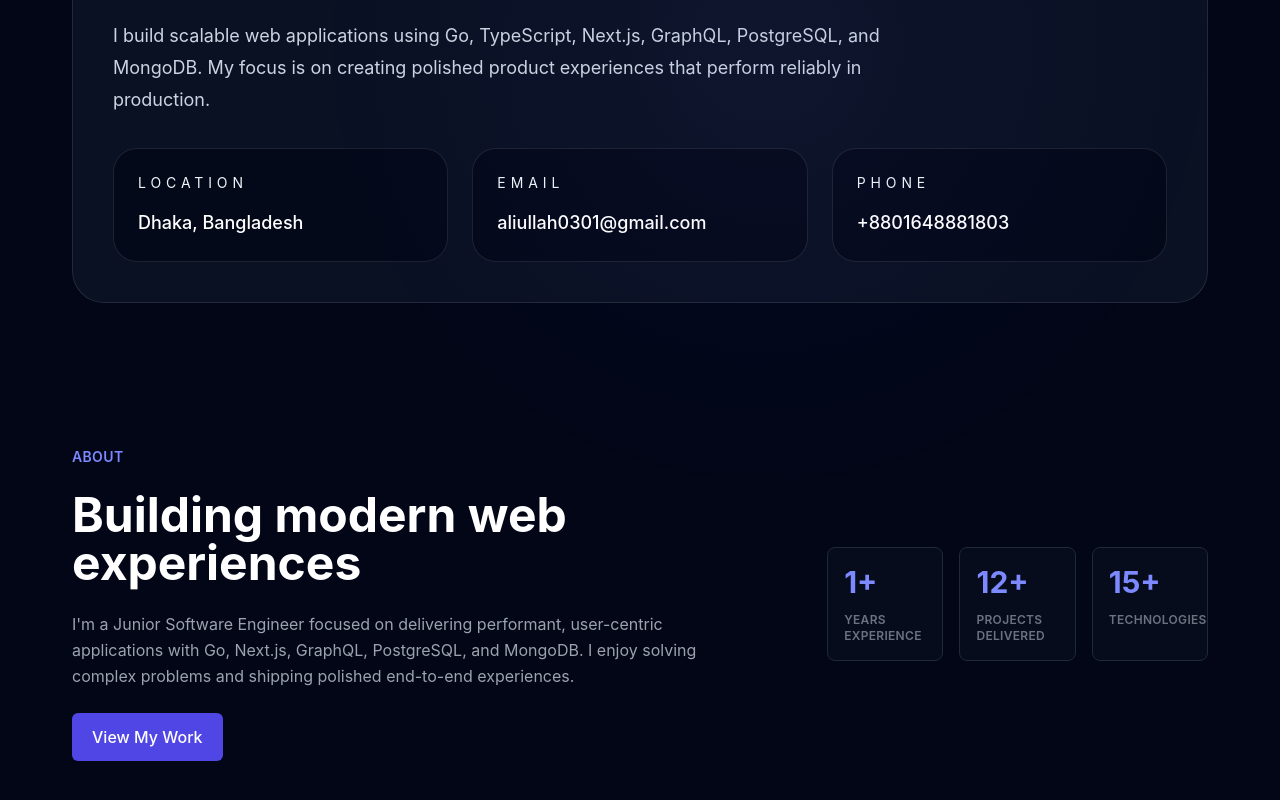
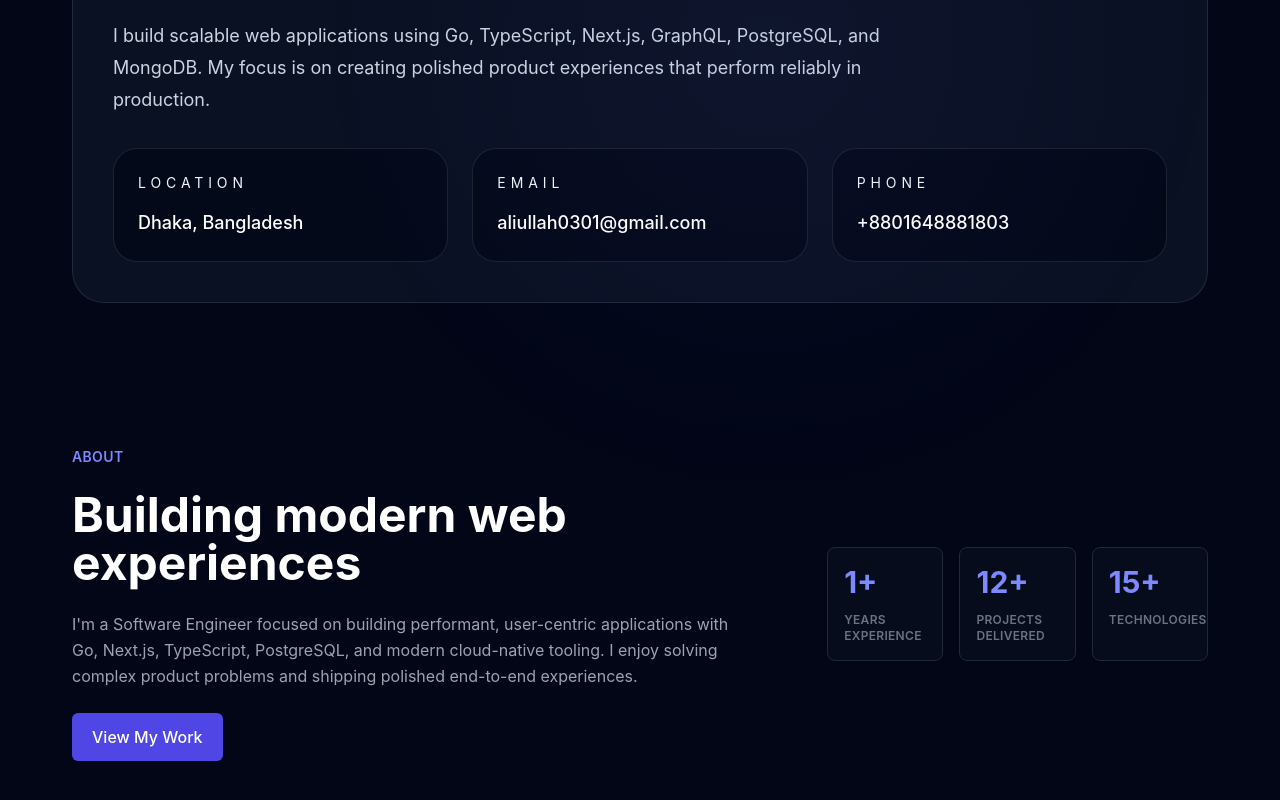
Before and after one commit to aliullah1203/portfolio, a Next.js app in the folder frontend/: page /about in a window 1280 px wide. Shown: the part 274-1074 px from the top of the page. Built offline with nearby package versions, Linux system fonts and the light colour scheme.

Commit message:
update information

```diff
--- a/frontend/src/app/admin/profile/page.tsx
+++ b/frontend/src/app/admin/profile/page.tsx
@@ -8,8 +8,8 @@ export default function AdminProfilePage() {
   const [formData, setFormData] = useState({
     fullName: 'Ali Ullah',
     email: 'ali@example.com',
-    title: 'Junior Software Engineer',
-    bio: 'A passionate software engineer specializing in Go, TypeScript, and modern web technologies.',
+    title: 'Software Engineer',
+    bio: 'A software engineer focused on building reliable backend systems, modern web apps, and scalable product experiences with Go, TypeScript, and cloud-native technologies.',
     location: 'Your Location',
     phone: '+1 (555) 000-0000',
   });
--- a/frontend/src/app/layout.tsx
+++ b/frontend/src/app/layout.tsx
@@ -3,8 +3,8 @@ import '../shared/styles/globals.css'
 import { Providers } from '@/shared/providers';
 
 export const metadata: Metadata = {
-  title: 'Ali Ullah | Junior Software Engineer',
-  description: 'Junior Software Engineer specializing in Go, TypeScript, Next.js, GraphQL, PostgreSQL, MongoDB, and scalable web applications.',
+  title: 'Ali Ullah | Software Engineer',
+  description: 'Software Engineer specializing in Go, TypeScript, React.js, Next.js, Express.js, GraphQL, PostgreSQL, MongoDB, and scalable web applications.',
 };
 
 export default function RootLayout({ children }: { children: React.ReactNode }) {
--- a/frontend/src/features/home/about.tsx
+++ b/frontend/src/features/home/about.tsx
@@ -39,7 +39,7 @@ export function AboutSection() {
           <p className="text-sm font-semibold text-accent-400 uppercase tracking-wide">About</p>
           <h2 className="text-4xl font-bold text-white sm:text-5xl">Building modern web experiences</h2>
           <p className="max-w-2xl text-base leading-relaxed text-neutral-400">
-            I'm a Junior Software Engineer focused on delivering performant, user-centric applications with Go, Next.js, GraphQL, PostgreSQL, and MongoDB. I enjoy solving complex problems and shipping polished end-to-end experiences.
+            I'm a Software Engineer focused on building performant, user-centric applications with Go, Next.js, TypeScript, PostgreSQL, and modern cloud-native tooling. I enjoy solving complex product problems and shipping polished end-to-end experiences.
           </p>
           <Button as="a" href="#projects" size="lg">
             View My Work
--- a/frontend/src/features/home/hero.tsx
+++ b/frontend/src/features/home/hero.tsx
@@ -42,7 +42,7 @@ export function HeroSection() {
               Hi, I'm Ali
             </h1>
             <p className="text-xl text-neutral-400 leading-relaxed max-w-2xl">
-              Junior Software Engineer building scalable web applications with Go, TypeScript, and modern cloud-native technologies.
+              Software Engineer building scalable web applications with Go, TypeScript, and modern cloud-native technologies.
             </p>
           </motion.div>
 
--- a/frontend/src/features/home/testimonials.tsx
+++ b/frontend/src/features/home/testimonials.tsx
@@ -5,7 +5,7 @@ const testimonials = [
     role: 'Product Lead',
   },
   {
-    quote: 'Working with Ali was a pleasure. He built clean, maintainable applications with thoughtful interfaces, and he communicates well across the team.',
+    quote: 'Working with Ali was a pleasure. He built clean, secure and maintainable applications with thoughtful interfaces, and he communicates well across the team.',
     author: 'Morgan Lee',
     role: 'Engineering Manager',
   },
--- a/frontend/src/shared/constants/site.ts
+++ b/frontend/src/shared/constants/site.ts
@@ -1,6 +1,6 @@
 export const siteConfig = {
   name: 'Ali Ullah',
-  description: 'Junior Software Engineer specializing in Go, TypeScript, Next.js, GraphQL, PostgreSQL, MongoDB, and scalable web applications.',
+  description: 'Software Engineer specializing in Go, TypeScript, React.js, Next.js, Node.js, Express.js, GraphQL, PostgreSQL, MongoDB, and scalable web applications.',
   email: 'aliullah0301@gmail.com',
   phone: '+8801648881803',
   location: 'Dhaka, Bangladesh',
```
